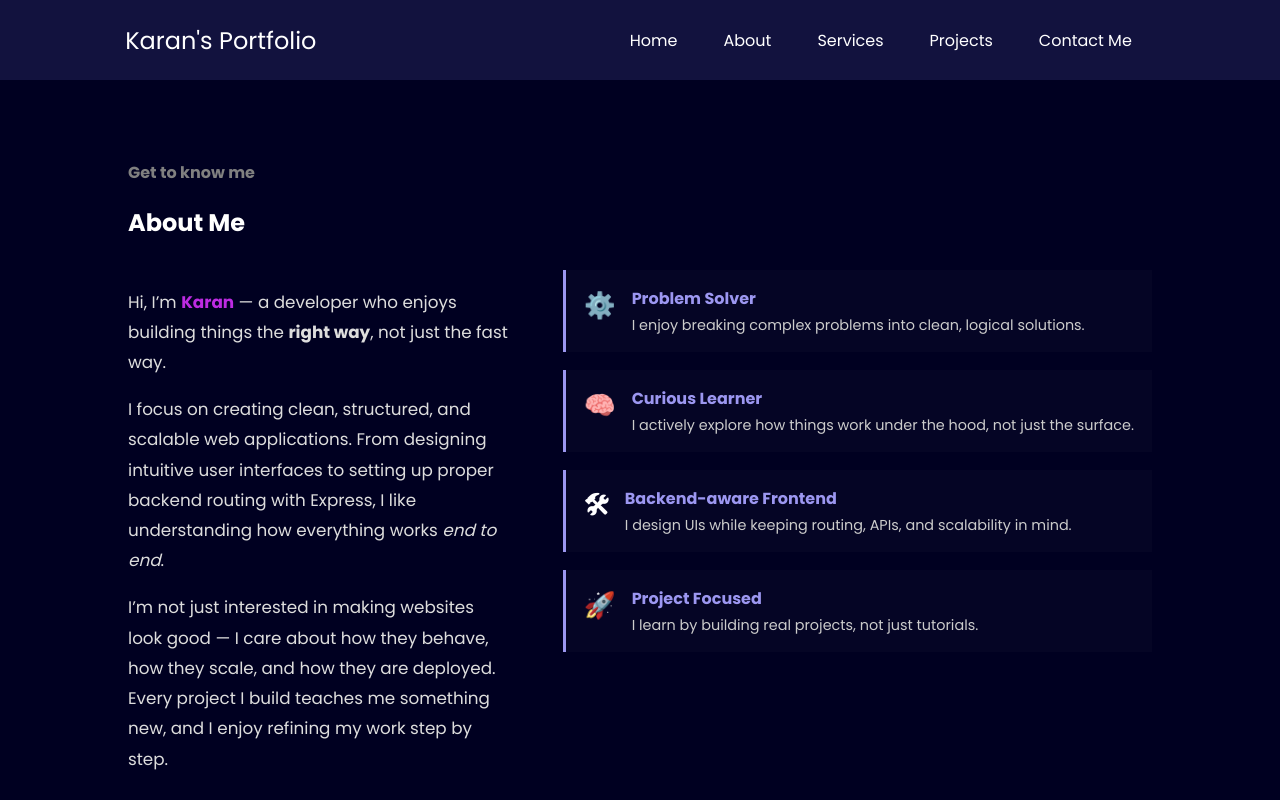
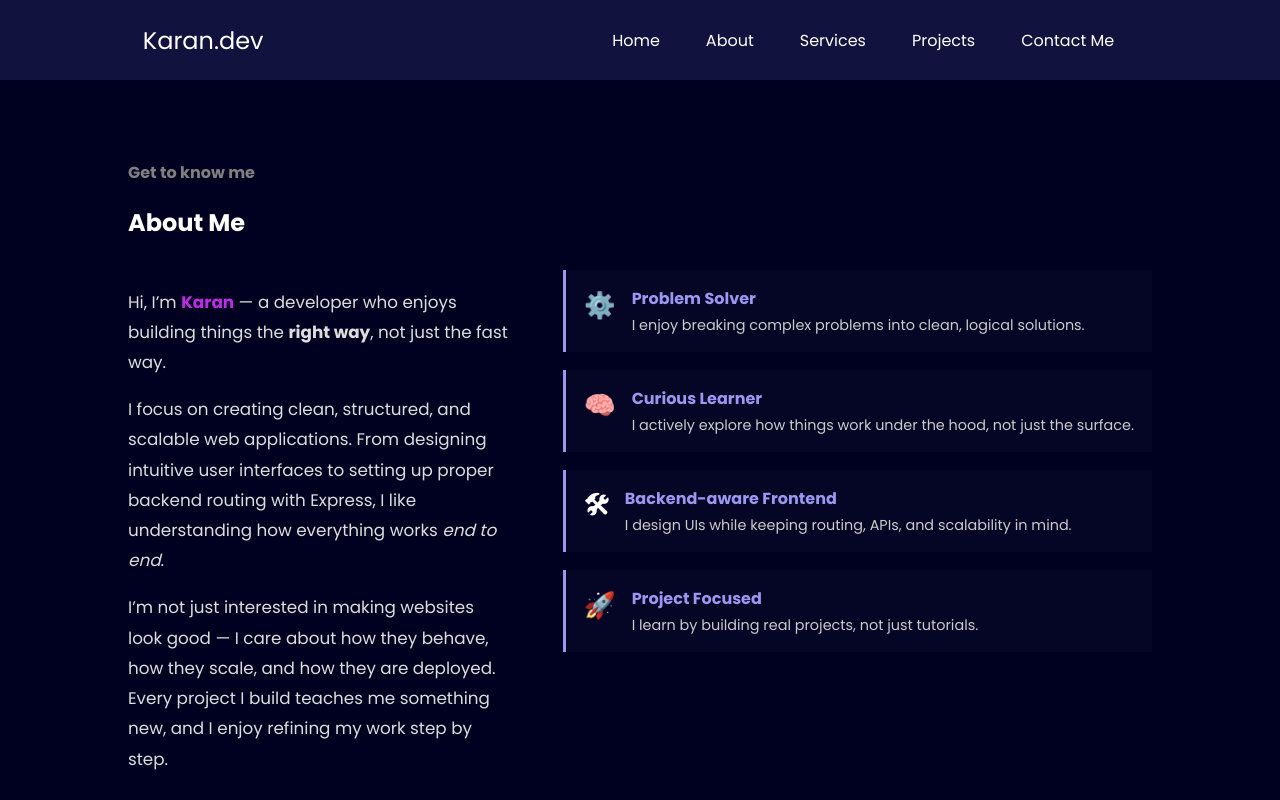
Before and after one commit to mehtakaran23/Karan_Portfolio, a website: page views/about.html in a window 1280 px wide. Shown: the top 800 px of the page. Drawn offline with Linux system fonts and the light colour scheme.

Commit message:
Changing name to every page

```diff
--- a/views/about.html
+++ b/views/about.html
@@ -14,7 +14,7 @@
 <body>
     <header>
     <nav>
-        <div class="left">Karan's Portfolio</div>
+        <div class="left">Karan.dev</div>
         <div class="right">
             <ul>
                 <li><a href="/">Home</a></li>
```
Also changed, not shown: views/case-study-kchat.html (+1 -1 lines), views/contact.html (+1 -1 lines), views/projects.html (+1 -1 lines), views/services.html (+1 -1 lines).
